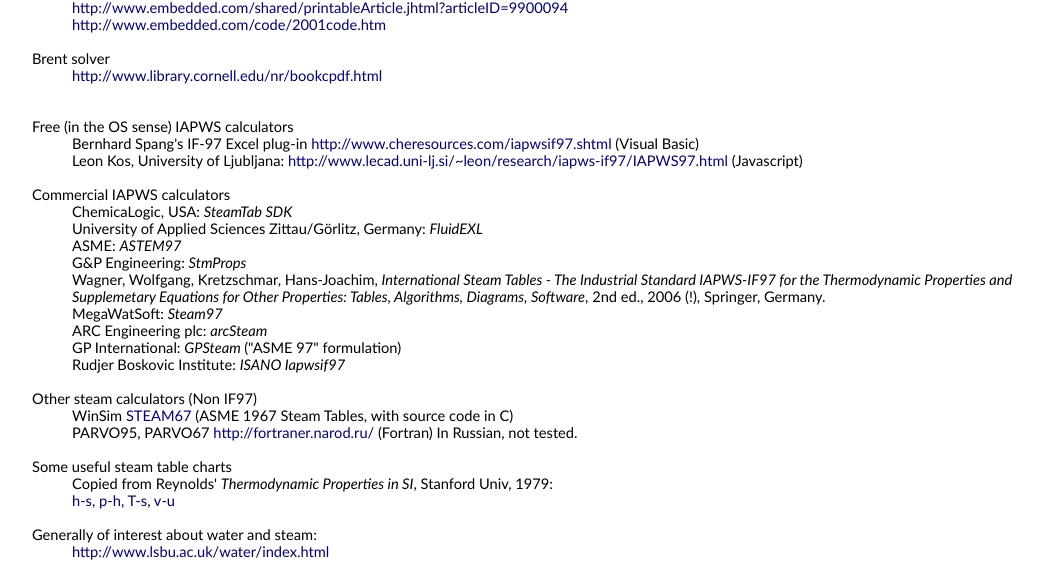
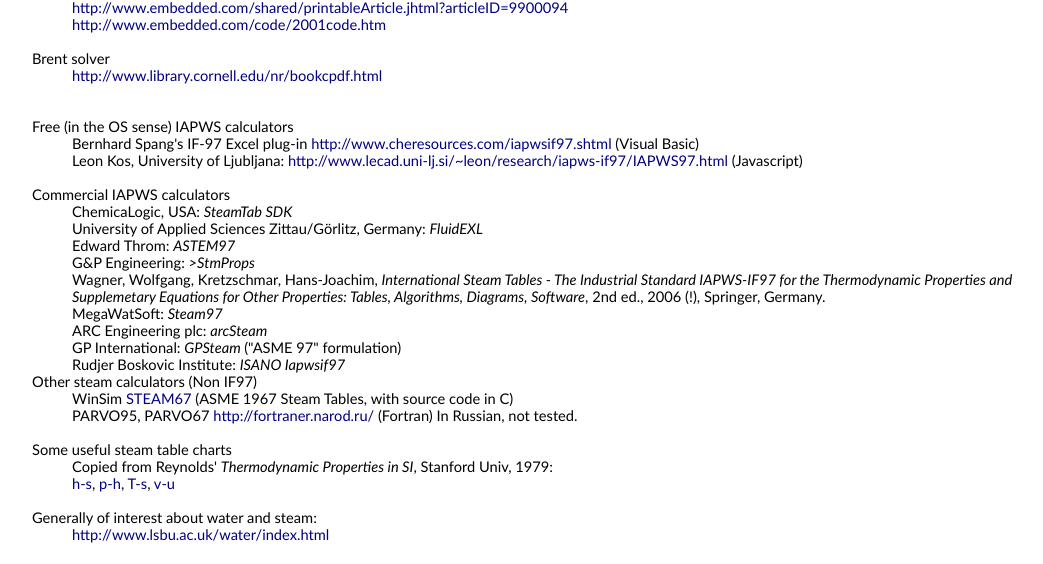
Before and after one commit to jdpipe/freesteam, a PHP site: page / in a window 1280 px wide. Shown: the part 4196-4760 px from the top of the page, without its empty margins (212-1255 px from the left). Run offline with PHP 8.4, Linux system fonts and the light colour scheme.

Commit message:
fixed ref to ASTEM96 (it's not ASME at all)

```diff
--- a/trunk/website/index.php
+++ b/trunk/website/index.php
@@ -63,9 +63,9 @@ Contents
 <h2>Introduction</h2>
 <p><b>freesteam</b> is an open source implementation of
 international-standard steam
-tables from the International Association for the Properties of Water
+tables from the <a href="http://www.iapws.org">International Association for the Properties of Water
 and
-Steam (IAPWS):</p>
+Steam</a> (IAPWS):</p>
 <ul>
   <li>IAPWS-IF97 Industrial formulation (high speed, but complex code) </li>
   <li>IAPWS-95 Scientific formulation (low speed, but simple code)</li>
@@ -178,7 +178,7 @@ following:</p>
 </table>
 <p>You can also create <a href="properties/">property diagrams</a>
 from the freesteam code for most of the above combinations of
-properties.<br>
+steam properties.<br>
 <span style="font-weight: bold;"></span></p>
 <h3><span style="font-weight: bold;">1.2 Example usage</span></h3>
 <span style="font-weight: bold;">Problem:</span><br>
@@ -413,28 +413,25 @@ Journal of Engineering for Gas Turbines and Power</a><br>
   </dd>
   <dd><br>
   </dd>
+
   <dt>Commercial IAPWS calculators</dt>
-  <dd>ChemicaLogic, USA: <span style="font-style: italic;">SteamTab SDK</span><br>
-  </dd>
-  <dd>University of Applied Sciences Zittau/G&ouml;rlitz, Germany: <span
- style="font-style: italic;">FluidEXL</span> <br>
-ASME: <span style="font-style: italic;">ASTEM97</span></dd>
-  <dd>G&amp;P Engineering: <span style="font-style: italic;">StmProps</span></dd>
-  <dd>Wagner, Wolfgang, Kretzschmar, Hans-Joachim, <span
- style="font-style: italic;">International Steam Tables - The
+
+  <dd>ChemicaLogic, USA: <span style="font-style: italic;">SteamTab SDK</span><br></dd>
+  <dd>University of Applied Sciences Zittau/G&ouml;rlitz, Germany: <i>FluidEXL</i></dd>
+  <dd>Edward Throm: <i>ASTEM97</i></dd>
+  <dd>G&amp;P Engineering: <i>>StmProps</i></dd>
+  <dd>Wagner, Wolfgang, Kretzschmar, Hans-Joachim, <i>International Steam Tables - The
 Industrial Standard IAPWS-IF97 for the Thermodynamic Properties and
 Supplemetary Equations for Other Properties: Tables, Algorithms,
-Diagrams, Software</span>, <span class="bodytext"> 2nd ed., 2006 (!),
-Springer, Germany.</span></dd>
-  <dd><span class="bodytext"></span>MegaWatSoft: <span
- style="font-style: italic;">Steam97</span><br>
-ARC Engineering plc: <span style="font-style: italic;">arcSteam</span></dd>
-  <dd>GP International: <span style="font-style: italic;">GPSteam </span>("ASME
+Diagrams, Software</i>, 2nd ed., 2006 (!),
+Springer, Germany.</dd>
+  <dd>MegaWatSoft: <i>Steam97</i></dd>
+  <dd>ARC Engineering plc: <i>arcSteam</i></dd>
+  <dd>GP International: <i>GPSteam </i>("ASME
 97" formulation)</dd>
-  <dd>Rudjer Boskovic Institute: <span style="font-style: italic;">ISANO
-Iapwsif97</span><br style="font-style: italic;">
-    <br style="font-style: italic;">
-  </dd>
+  <dd>Rudjer Boskovic Institute: <i>ISANO
+Iapwsif97</i></dd>
+
   <dt>Other steam calculators (Non IF97)</dt>
   <dd>WinSim <a href="http://www.winsim.com/steam/steam.html">STEAM67</a>
 (ASME 1967 Steam Tables, with source code in C)<br>
```
